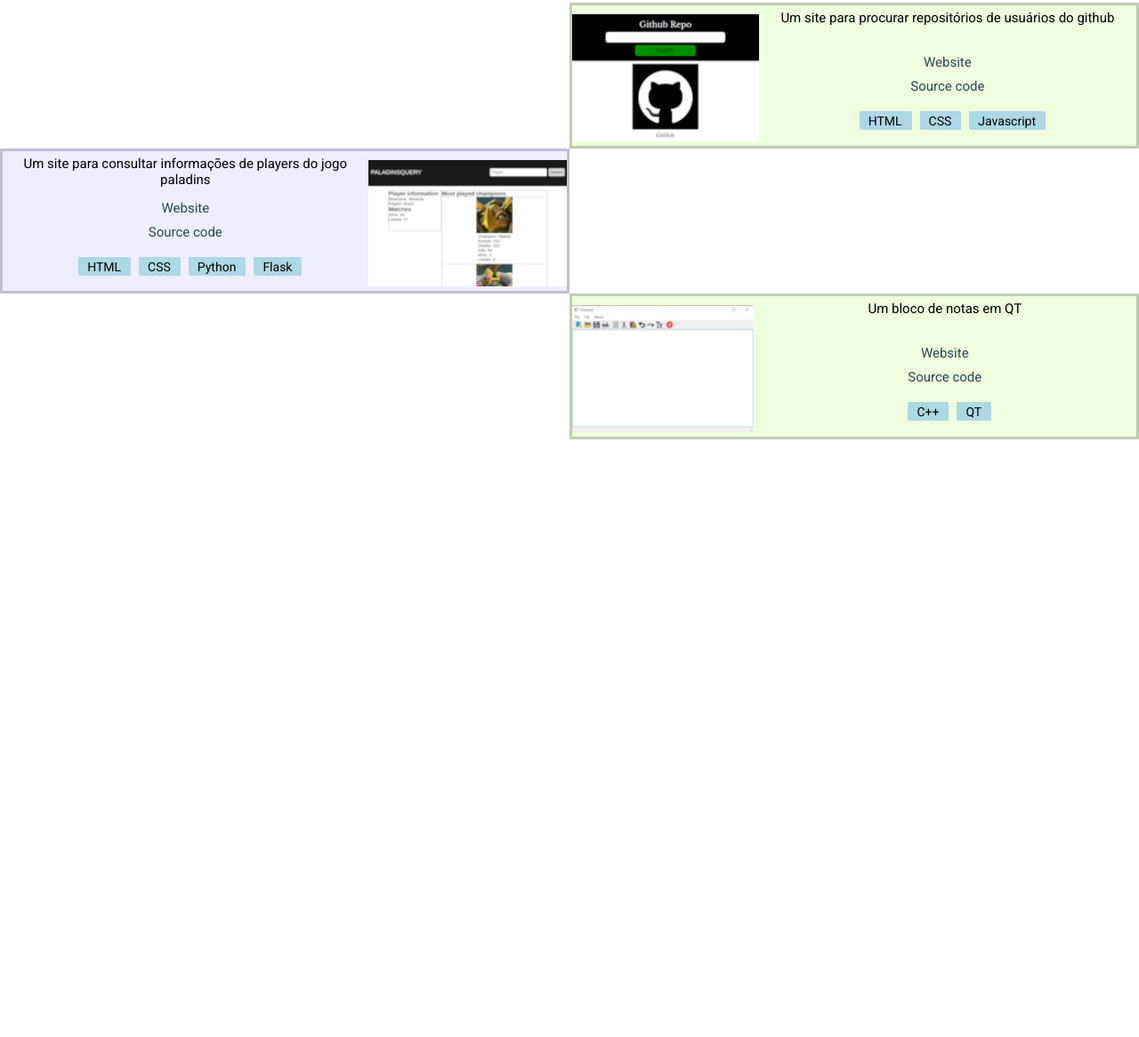
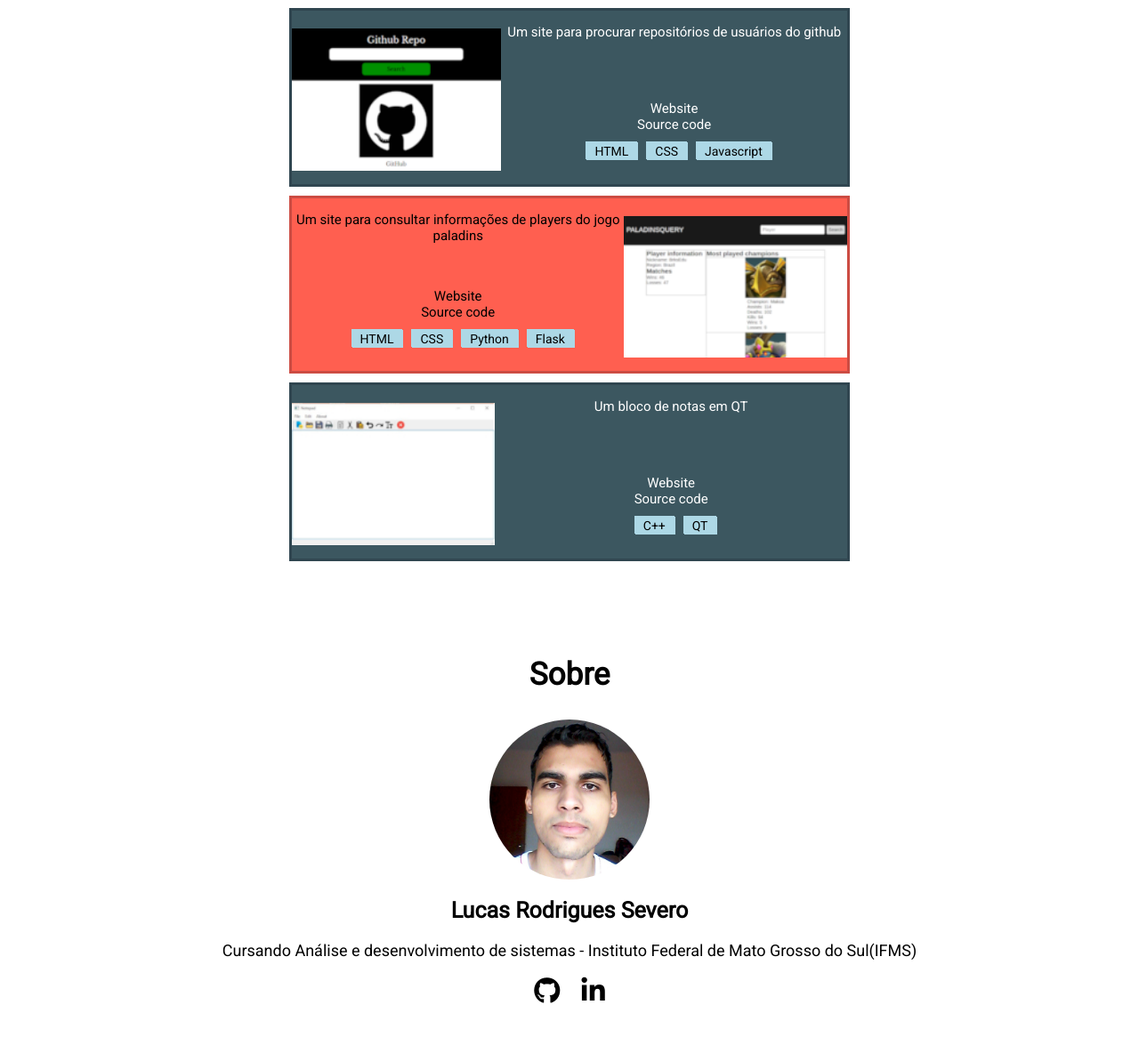
Before and after one commit to Lucas-Severo/lucas-severo.github.io, a plain HTML site: page index.html in a window 1280 px wide. Shown: the part 902-2068 px from the top of the page at 89% size. Before the commit the page ends 1480 px from the top, so only its background shows below. Drawn offline with Linux system fonts and the light colour scheme.

Commit message:
added about section

```diff
--- /dev/null
+++ b/css/about.css
@@ -0,0 +1,53 @@
+.about {
+    display: flex;
+    flex-direction: column;
+    align-items: center;
+    position: relative;
+    height: 90vh;
+    top: 100px;
+    text-align: center;
+    padding: 60px 10px;
+    z-index: -2;
+}
+
+.about h2 {
+    font-size: 35px;
+}
+
+.face {
+    width: 180px;
+    height: 180px;
+    background-image: url("../img/face.jpg");
+    background-size: cover;
+    background-position: center;
+    margin-top: 30px;
+    margin-bottom: 20px;
+    border-radius: 50%;
+}
+
+.name {
+    font-weight: bolder;
+    font-size: 25px;
+}
+
+p {
+    margin-bottom: 20px;
+    font-size: 18px;
+}
+
+.social {
+    font-size: 30px;
+    cursor: pointer;
+    padding: 0px 10px;
+    color: black;
+}
+
+.social:hover {
+    color: rgba(144, 0, 0, 0.8);
+}
+
+@media (max-width: 768px) {
+    .about {
+        height: auto;
+    }
+}
--- a/css/content.css
+++ b/css/content.css
@@ -32,8 +32,8 @@
     justify-content: center;
     position: relative;
     top: 100px;
-    height: 700px;
-    padding: 60px 0px;
+    height: 800px;
+    padding: 60px 0px 0px;
     text-align: center;
     z-index: -2;
 }
@@ -45,17 +45,20 @@
 .projects {
     display: flex;
     flex-direction: column;
+    align-items: center;
     font-size: 20px;
     height: 100%;
-    padding: 30px 0px;
+    padding: 30px 10px 0px;
 }
 
 .project {
     display: flex;
-    padding: 5px 0px;
+    justify-content: center;
+    padding: 15px 0px;
     width: 50%;
-    height: 50%;
+    height: 30%;
     border: 3px solid rgba(0, 0, 15, 0.2);
+    margin-bottom: 10px;
 }
 
 .project img {
@@ -63,30 +66,40 @@
 }
 
 .project a {
-    color: #2b4856;
-    height: 25%;
+    height: 18%;
     font-size: 15px;
 }
 
-.project a:hover {
-    color: #121d15;
-}
-
 .project p.title {
-    height: 26%;
+    height: 40%;
     font-size: 15px;
     padding: 0px 0px 50px 0px;
 }
 
 div.project:nth-child(odd) {
-    align-self: flex-end;
-    background-color: #efd;
+    background-color: #3C5760;
+}
+
+div.project:nth-child(odd) p.title, div.project:nth-child(odd) a {
+    color: white;
+}
+
+div.project:nth-child(odd) a:hover {
+    color: black;
 }
 
 div.project:nth-child(even) {
-    align-self: flex-start;
-    background-color: #eef;
+    background-color: #FF5F50;
 }
+
+div.project:nth-child(even) p.title, div.project:nth-child(even) a {
+    color: black;
+}
+
+div.project:nth-child(even) a:hover {
+    color: white;
+}
+
 
 .info {
     display: flex;
@@ -104,6 +117,7 @@ p.tech {
     cursor: pointer;
     font-size: 14px;
     margin-left: 10px;
+    margin-bottom: 5px;
     line-height: 24%;
 }
 
@@ -115,6 +129,9 @@ p.tech {
 }
 
 @media (max-width: 768px) {
+    .portfolio {
+        height: auto;
+    }
     .project {
         width: 100%;
         height: 40%;
--- a/index.html
+++ b/index.html
@@ -9,6 +9,7 @@
     <title>Portfolio</title>
     <link rel="stylesheet" href="css/style.css">
     <link rel="stylesheet" href="css/content.css">
+    <link rel="stylesheet" href="css/about.css">
     <script src="https://kit.fontawesome.com/5773d4ffcc.js" crossorigin="anonymous"></script>
 </head>
 <body>
@@ -22,7 +23,7 @@
         <nav>
             <ul>
                 <li><a href="#portfolio" class="navbar">Portfolio</a></li>
-                <li><a href="#" class="navbar">Sobre</a></li>
+                <li><a href="#about" class="navbar">Sobre</a></li>
                 <li><a href="#" class="navbar">Contato</a></li>
             </ul>
         </nav>
@@ -77,6 +78,17 @@
         </div>
     </section>
 
+    <section class="about" id="about">
+        <h2>Sobre</h2>
+        <div class="face"></div>
+        <p class="name">Lucas Rodrigues Severo</p>
+        <p>Cursando Análise e desenvolvimento de sistemas - Instituto Federal de Mato Grosso do Sul(IFMS)</p>
+        <div class="media">
+            <a href="https://github.com/Lucas-Severo" aria-label="Github" target="_blank" rel="noreferrer"><i class="fab fa-github social"></i></a>
+            <a href="https://www.linkedin.com/in/lucas-rodrigues-severo-aa47a219b/" aria-label="Linkedin" target="_blank" rel="noreferrer"><i class="fab fa-linkedin-in social"></i></a>
+        </div>
+    </section>
+
     <script src="js/navbar.js"></script>
 </body>
 </html>
```
Also changed, not shown: img/face.jpg (added).
